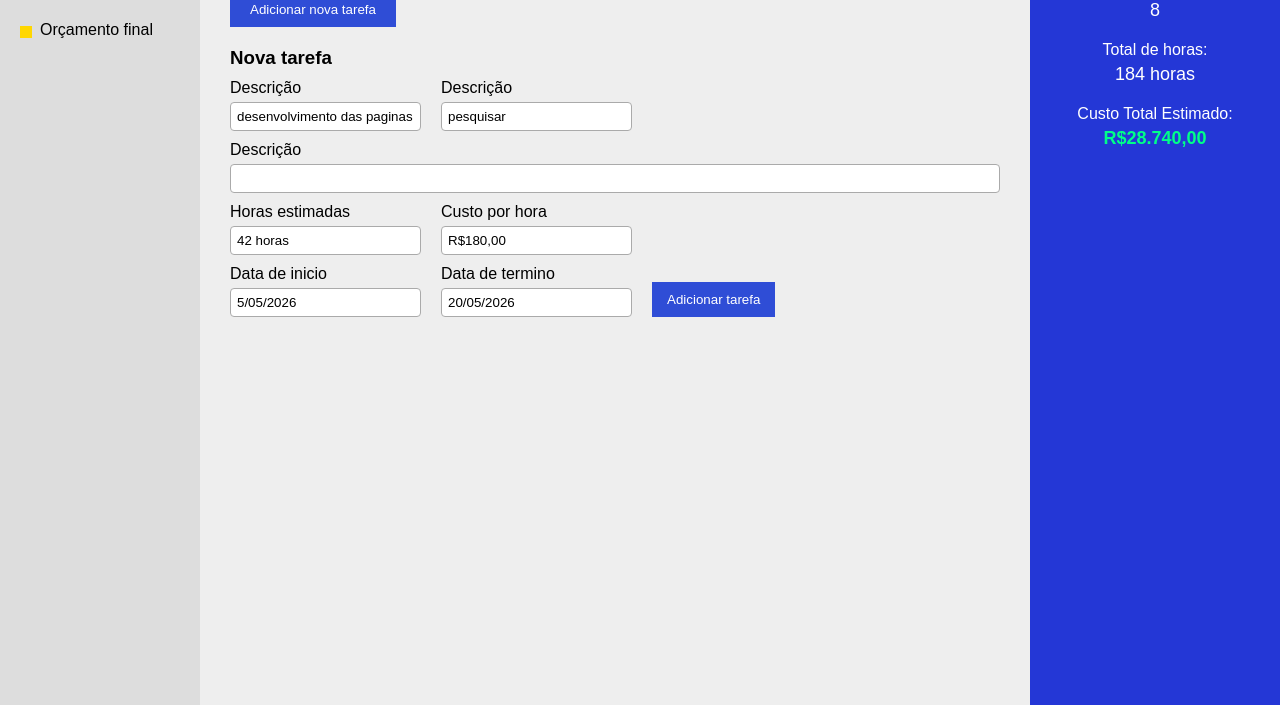
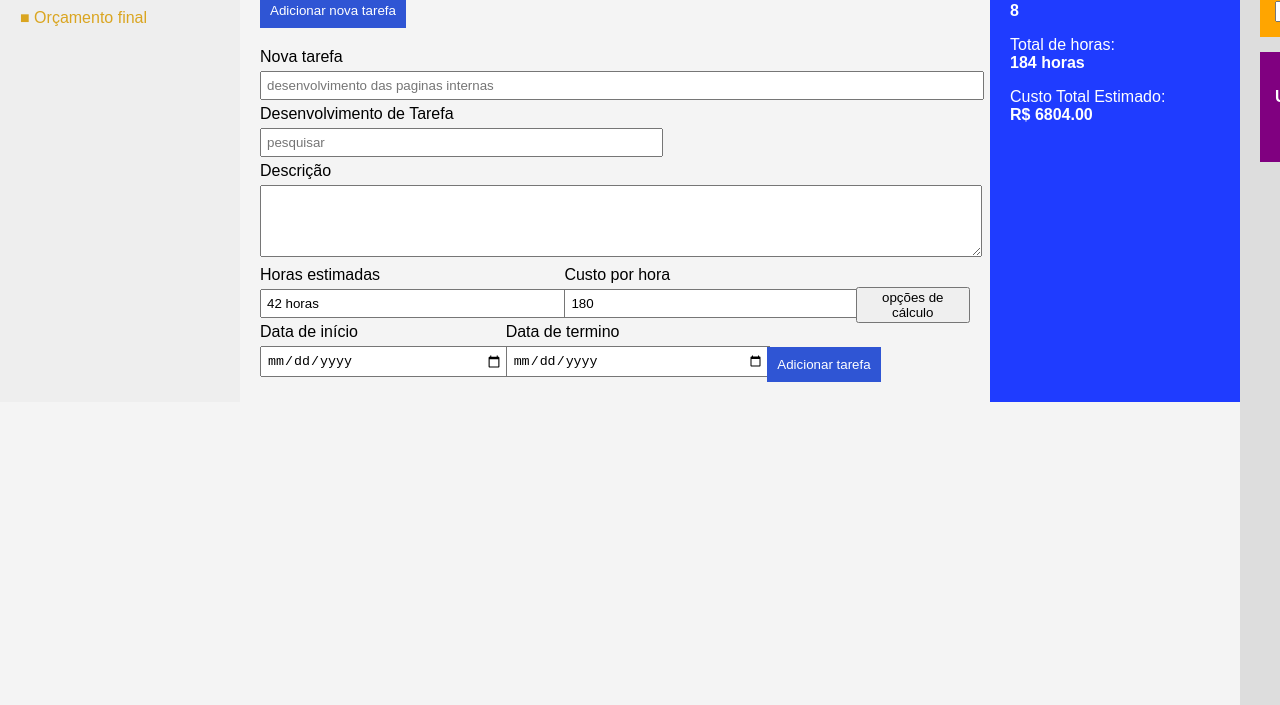
Before and after one commit to andregustavosenai-sys/Gest-o-or-amento, a plain HTML site: page Pages/Index.html in a window 1280 px wide. Shown: the part 95-800 px from the top of the page. Drawn offline with Linux system fonts and the light colour scheme.

Commit message:
ajustando os arquivos

```diff
--- a/Estilo/Estilo.css
+++ b/Estilo/Estilo.css
@@ -1,133 +1,93 @@
-* {
+body {
   margin: 0;
-  padding: 0;
-  box-sizing: border-box;
-  font-family: Arial, sans-serif;
+  font-family: Arial;
+  background: #f4f4f4;
 }
 
-body {
-  background: #f5f7f6;
+.container {
+  display: flex;
 }
 
-/* LAYOUT */
-.container {
-  display: flex;
-  height: 100vh;
+.menu {
+  width: 200px;
+  padding: 20px;
+  background: #eee;
 }
 
-/* SIDEBAR */
-.sidebar {
-  width: 200px;
-  background: #ddd;
+.red { color: red; }
+.green { color: green; }
+.yellow { color: goldenrod; }
+
+.conteudo {
+  flex: 1;
   padding: 20px;
 }
 
-.sidebar ul {
-  list-style: none;
-}
-
-.sidebar li {
-  margin: 20px 0;
-  padding-left: 20px;
-  position: relative;
-}
-
-.sidebar li::before {
-  content: "";
-  width: 12px;
-  height: 12px;
-  position: absolute;
-  left: 0;
-  top: 5px;
-}
-
-.red::before { background: red; }
-.green::before { background: green; }
-.yellow::before { background: gold; }
-
-/* MAIN */
-.main {
-  flex: 1;
-  padding: 30px;
-  background: #eee;
-}
-
-.main h1 {
-  margin-bottom: 20px;
-}
-
-.main span {
+.conteudo span {
   color: blue;
 }
 
-.btn-top {
-  background: #2f4dd6;
+.btn {
+  background: #2f55d4;
   color: white;
   border: none;
-  padding: 10px 20px;
-  margin-bottom: 20px;
+  padding: 10px;
   cursor: pointer;
 }
 
-/* FORM */
 .form {
-  margin-top: 10px;
+  margin-top: 20px;
 }
 
-.row {
+.form input, textarea {
+  width: 100%;
+  padding: 5px;
+  margin: 5px 0;
+}
+
+textarea {
+  height: 60px;
+}
+
+.linha {
   display: flex;
-  gap: 20px;
-  margin: 10px 0;
+  gap: 10px;
   align-items: end;
 }
 
-label {
-  display: block;
-  margin-bottom: 5px;
+.resumo {
+  width: 250px;
+  background: #1f3cff;
+  color: white;
+  padding: 20px;
 }
 
-input {
-  padding: 6px;
-  border: 1px solid #aaa;
-  border-radius: 4px;
+/* PAINEL LATERAL */
+.painel {
+  position: fixed;
+  right: -300px;
+  top: 0;
+  width: 300px;
+  height: 100%;
+  background: #ddd;
+  transition: 0.3s;
+  padding: 20px;
 }
 
-.full {
-  width: 100%;
+.painel.ativo {
+  right: 0;
 }
 
-.btn {
-  background: #2f4dd6;
-  color: white;
-  border: none;
-  padding: 10px 15px;
-  cursor: pointer;
+.box {
+  padding: 15px;
+  margin-bottom: 15px;
 }
 
-/* RESUMO */
-.summary {
-  width: 250px;
-  background: #2437d6;
-  color: white;
-  padding: 30px;
-  text-align: center;
+.desconto {
+  background: orange;
 }
 
-.summary h3 {
-  margin-bottom: 20px;
+.urgencia {
+  background: purple;
+  color: white;
 }
-
-.summary p {
-  margin-top: 20px;
-}
-
-.summary span {
-  display: block;
-  margin-top: 5px;
-  font-size: 18px;
-}
-
-.price {
-  color: #00ff88;
-  font-weight: bold;
-}
--- a/Pages/Index.html
+++ b/Pages/Index.html
@@ -9,86 +9,100 @@
 
 <div class="container">
 
-
-  <aside class="sidebar">
-    <ul>
-      <li class="red">Nova Tarefa</li>
-      <li class="green">Minhas Tarefas</li>
-      <li class="yellow">Orçamento final</li>
-    </ul>
+  <!-- MENU -->
+  <aside class="menu">
+    <p class="red">■ Nova Tarefa</p>
+    <p class="green">■ Minhas Tarefas</p>
+    <p class="yellow">■ Orçamento final</p>
   </aside>
 
+  <!-- CONTEÚDO -->
+  <main class="conteudo">
 
-  <main class="main">
+    <h2>Gestão de Orçamento - <span>Projeto</span></h2>
 
-    <h1>Gestão de Orçamento - <span>Projeto</span></h1>
-
-    <button class="btn-top">Adicionar nova tarefa</button>
-
-    <h3>Nova tarefa</h3>
+    <button class="btn">Adicionar nova tarefa</button>
 
     <div class="form">
 
-      <div class="row">
+      <label>Nova tarefa</label>
+      <input type="text" placeholder="desenvolvimento das paginas internas">
+
+      <div class="linha">
         <div>
-          <label>Descrição</label>
-          <input type="text" value="desenvolvimento das paginas internas">
-        </div>
-
-        <div>
-          <label>Descrição</label>
-          <input type="text" value="pesquisar">
+          <label>Desenvolvimento de Tarefa</label>
+          <input type="text" placeholder="pesquisar">
         </div>
       </div>
 
       <label>Descrição</label>
-      <input type="text" class="full">
+      <textarea></textarea>
 
-      <div class="row">
+      <div class="linha">
         <div>
           <label>Horas estimadas</label>
-          <input type="text" value="42 horas">
+          <input type="text" id="horas" value="42 horas">
         </div>
 
         <div>
           <label>Custo por hora</label>
-          <input type="text" value="R$180,00">
+          <input type="text" id="valor" value="180">
+        </div>
+
+        <div>
+          <button id="btnOpcoes">opções de cálculo</button>
         </div>
       </div>
 
-      <div class="row">
+      <div class="linha">
         <div>
-          <label>Data de inicio</label>
-          <input type="text" value="5/05/2026">
+          <label>Data de início</label>
+          <input type="date">
         </div>
 
         <div>
           <label>Data de termino</label>
-          <input type="text" value="20/05/2026">
+          <input type="date">
         </div>
 
-        <button class="btn">Adicionar tarefa</button>
+        <div>
+          <button class="btn">Adicionar tarefa</button>
+        </div>
       </div>
 
     </div>
 
   </main>
 
-
-  <aside class="summary">
+  <!-- RESUMO -->
+  <aside class="resumo">
     <h3>Resumo do projeto</h3>
-
-    <p>Total de Tarefas:</p>
-    <span>8</span>
-
-    <p>Total de horas:</p>
-    <span>184 horas</span>
-
-    <p>Custo Total Estimado:</p>
-    <span class="price">R$28.740,00</span>
+    <p>Total de Tarefas<br><strong>8</strong></p>
+    <p>Total de horas:<br><strong id="totalHoras">184 horas</strong></p>
+    <p>Custo Total Estimado:<br><strong id="total">R$ 0,00</strong></p>
   </aside>
 
 </div>
-    <script src="../Scripts/scripts.js"></script>
+
+<!-- PAINEL LATERAL -->
+<div class="painel" id="painel">
+
+  <div class="box desconto">
+    <h4>Desconto</h4>
+    <input type="number" id="desconto" value="10"> %
+  </div>
+
+  <div class="box urgencia">
+    <h4>Urgência</h4>
+
+    <label><input type="radio" name="urgencia" value="0" checked> Sem urgência</label>
+    <label><input type="radio" name="urgencia" value="20"> +20%</label>
+    <label><input type="radio" name="urgencia" value="50"> +50%</label>
+
+  </div>
+
+</div>
+
+<script src="/Scripts/scripts.js"></script>
 </body>
 </html>
--- a/Scripts/scripts.js
+++ b/Scripts/scripts.js
@@ -1,61 +1,38 @@
-let tarefas = [];
+const btnOpcoes = document.getElementById("btnOpcoes");
+const painel = document.getElementById("painel");
 
-// Seletores
-const btnAdicionar = document.querySelector(".btn");
-const totalTarefasEl = document.querySelector(".summary span:nth-of-type(1)");
-const totalHorasEl = document.querySelector(".summary span:nth-of-type(2)");
-const custoTotalEl = document.querySelector(".price");
+const horasInput = document.getElementById("horas");
+const valorInput = document.getElementById("valor");
+const descontoInput = document.getElementById("desconto");
+const total = document.getElementById("total");
 
-// Inputs
-const inputs = document.querySelectorAll("input");
-
-btnAdicionar.addEventListener("click", () => {
-  const descricao = inputs[0].value;
-  const descricao2 = inputs[1].value;
-  const descricaoGeral = inputs[2].value;
-  const horas = parseFloat(inputs[3].value);
-  const custo = parseFloat(inputs[4].value.replace("R$", "").replace(",", "."));
-
-  if (!descricao || !horas || !custo) {
-    alert("Preencha os campos corretamente!");
-    return;
-  }
-
-  const tarefa = {
-    descricao,
-    descricao2,
-    descricaoGeral,
-    horas,
-    custo
-  };
-
-  tarefas.push(tarefa);
-
-  atualizarResumo();
-  limparCampos();
+// abrir painel
+btnOpcoes.addEventListener("click", () => {
+  painel.classList.toggle("ativo");
 });
 
-function atualizarResumo() {
-  let totalHoras = 0;
-  let custoTotal = 0;
+// calcular valor
+function calcular() {
+  let horas = parseFloat(horasInput.value);
+  let valor = parseFloat(valorInput.value);
 
-  tarefas.forEach(t => {
-    totalHoras += t.horas;
-    custoTotal += t.horas * t.custo;
-  });
+  let subtotal = horas * valor;
 
-  totalTarefasEl.textContent = tarefas.length;
-  totalHorasEl.textContent = totalHoras + " horas";
-  custoTotalEl.textContent = formatarMoeda(custoTotal);
+  // urgência
+  let urgencia = document.querySelector('input[name="urgencia"]:checked').value;
+  subtotal += subtotal * (urgencia / 100);
+
+  // desconto
+  let desconto = descontoInput.value;
+  subtotal -= subtotal * (desconto / 100);
+
+  total.innerText = "R$ " + subtotal.toFixed(2);
 }
 
-function formatarMoeda(valor) {
-  return valor.toLocaleString("pt-BR", {
-    style: "currency",
-    currency: "BRL"
-  });
-}
+// eventos
+document.querySelectorAll("input").forEach(el => {
+  el.addEventListener("input", calcular);
+});
 
-function limparCampos() {
-  inputs.forEach(input => input.value = "");
-}
+// cálculo inicial
+calcular();
```
